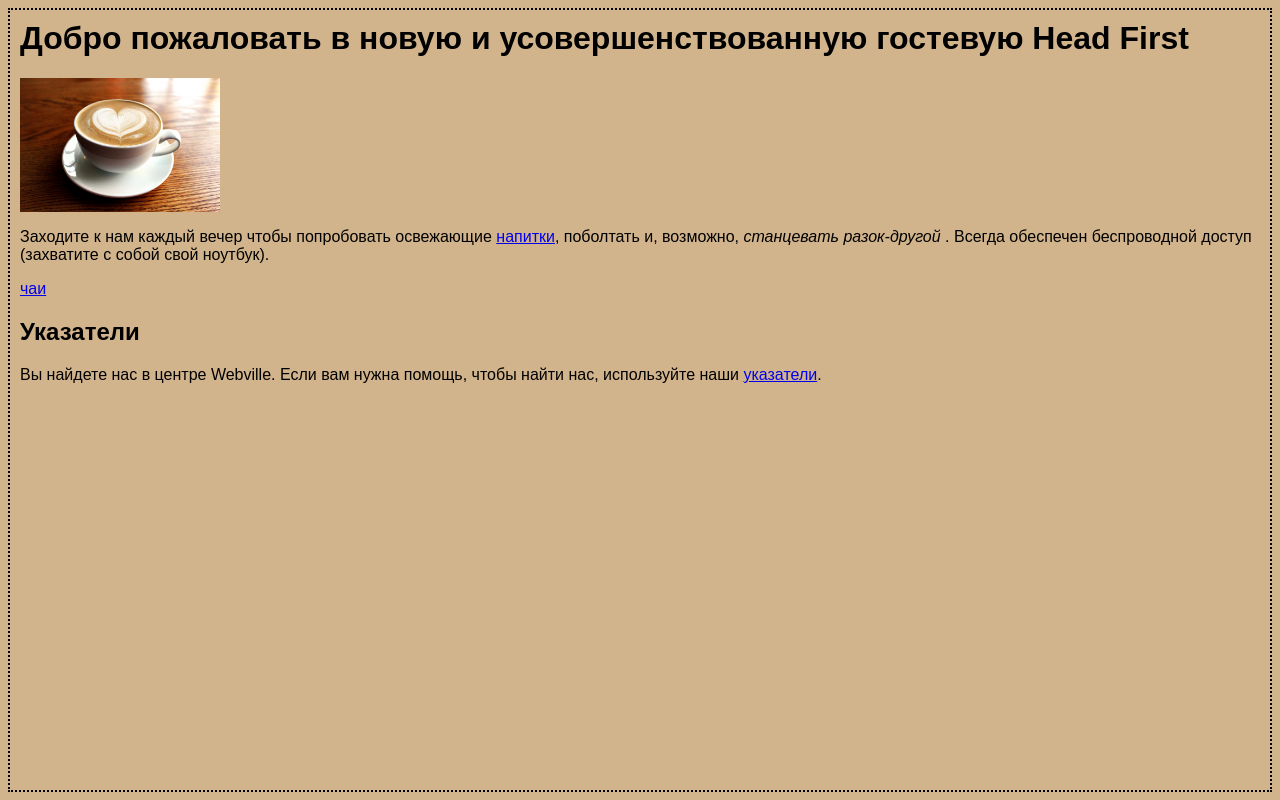
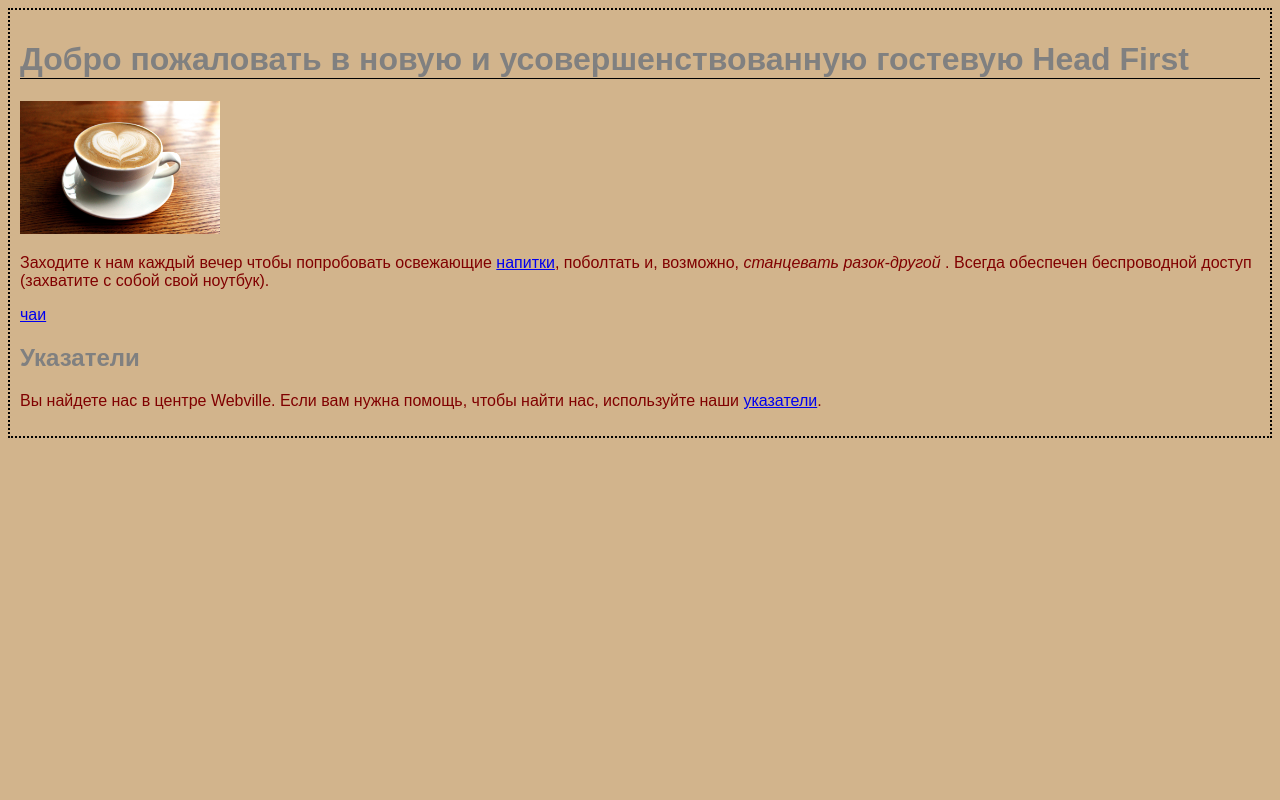
Before and after one commit to kumovo/starbuss, a plain HTML site: page lounge/lounge.html in a window 1280 px wide. Drawn offline with Linux system fonts and the light colour scheme.

Commit message:
feat: работа со стилем

```diff
--- a/lounge/louge.css
+++ b/lounge/louge.css
@@ -1,4 +1,12 @@
-body {
-
-
+body{
+  font-family: sans-serif;
 }
+    h1,h2 {
+      color: gray;
+    }
+    h1 {
+      border-bottom: 1px solid black;
+    }
+     p {
+      color: maroon;
+    }
--- a/lounge/lounge.html
+++ b/lounge/lounge.html
@@ -1,13 +1,14 @@
+<!doctype html>
 <html>
-<head>
+  <head>
+  <meta charset="utf-8">
   <title> Гостевая Head First </title>
   <link rel="stylesheet" href="../main.css">
   <link rel="stylesheet" href="louge.css">
 </head>
-
 <body>
   <h1>Добро пожаловать в новую и усовершенствованную гостевую Head First</h1>
-  <img src="../img/drinks.jpg" style="width: 200px">
+  <img src="../img/drinks.jpg" style="width: 200px" alt="Напитки">
   <p>
     Заходите к нам каждый вечер чтобы попробовать освежающие <a href="../beverages/elixir.html"> напитки</a>, поболтать и, возможно, <em>станцевать разок-другой </em>. Всегда обеспечен беспроводной доступ (захватите с собой свой ноутбук).
   </p>
```
Also changed, not shown: about/directions.html (+2 -0 lines), beverages/elixir.html (+6 -9 lines).
